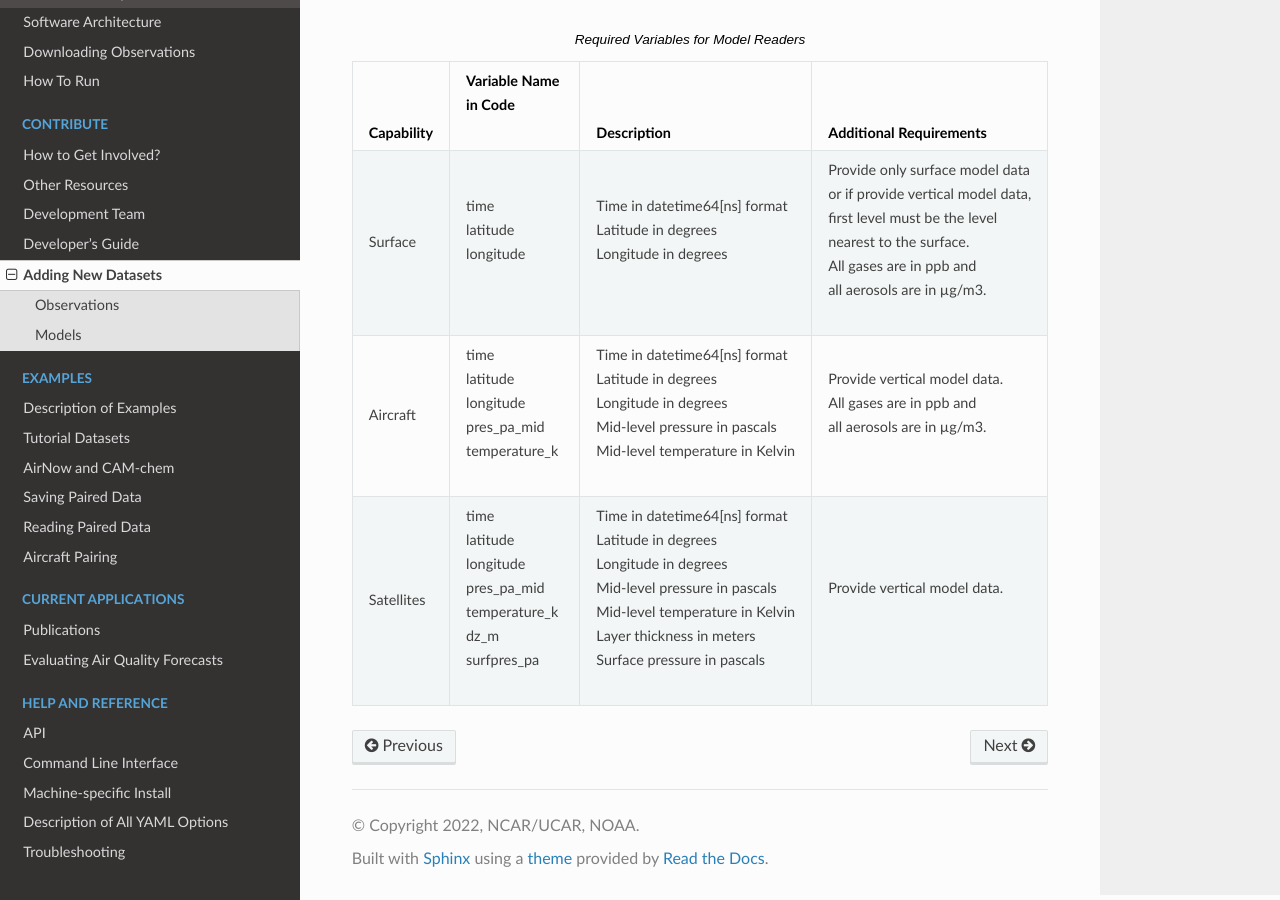
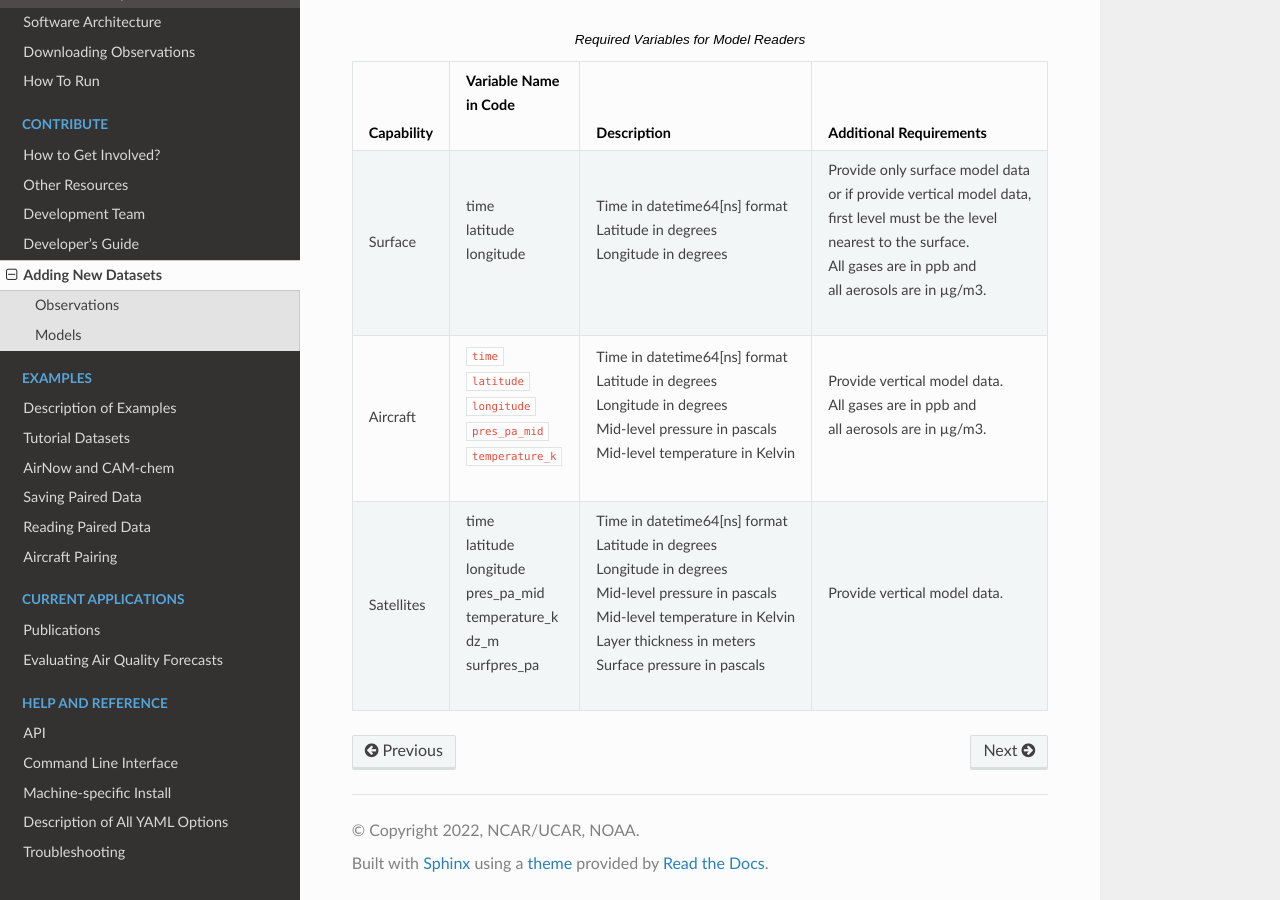
Before and after one commit to NOAA-CSL/MELODIES-MONET, a Sphinx documentation site: the page built from docs/develop/datasets.rst, in a window 1280 px wide and 900 px high, scrolled down 640 px. Built offline with Sphinx 7.4.7 and the Read the Docs theme 2.0.0, drawn with Linux system fonts in a browser that asks for light colours; pages that are not in the unit, such as notebooks, are missing from menus.

```diff
--- a/docs/develop/datasets.rst
+++ b/docs/develop/datasets.rst
@@ -47,11 +47,11 @@ Standard variables are required to be computed in each model reader for each cap
        | All gases are in ppb and
        | all aerosols are in µg/m3.
    * - Aircraft
-     - | time
-       | latitude
-       | longitude
-       | pres_pa_mid
-       | temperature_k
+     - | ``time``
+       | ``latitude``
+       | ``longitude``
+       | ``pres_pa_mid``
+       | ``temperature_k``
      - | Time in datetime64[ns] format
        | Latitude in degrees
        | Longitude in degrees
```
